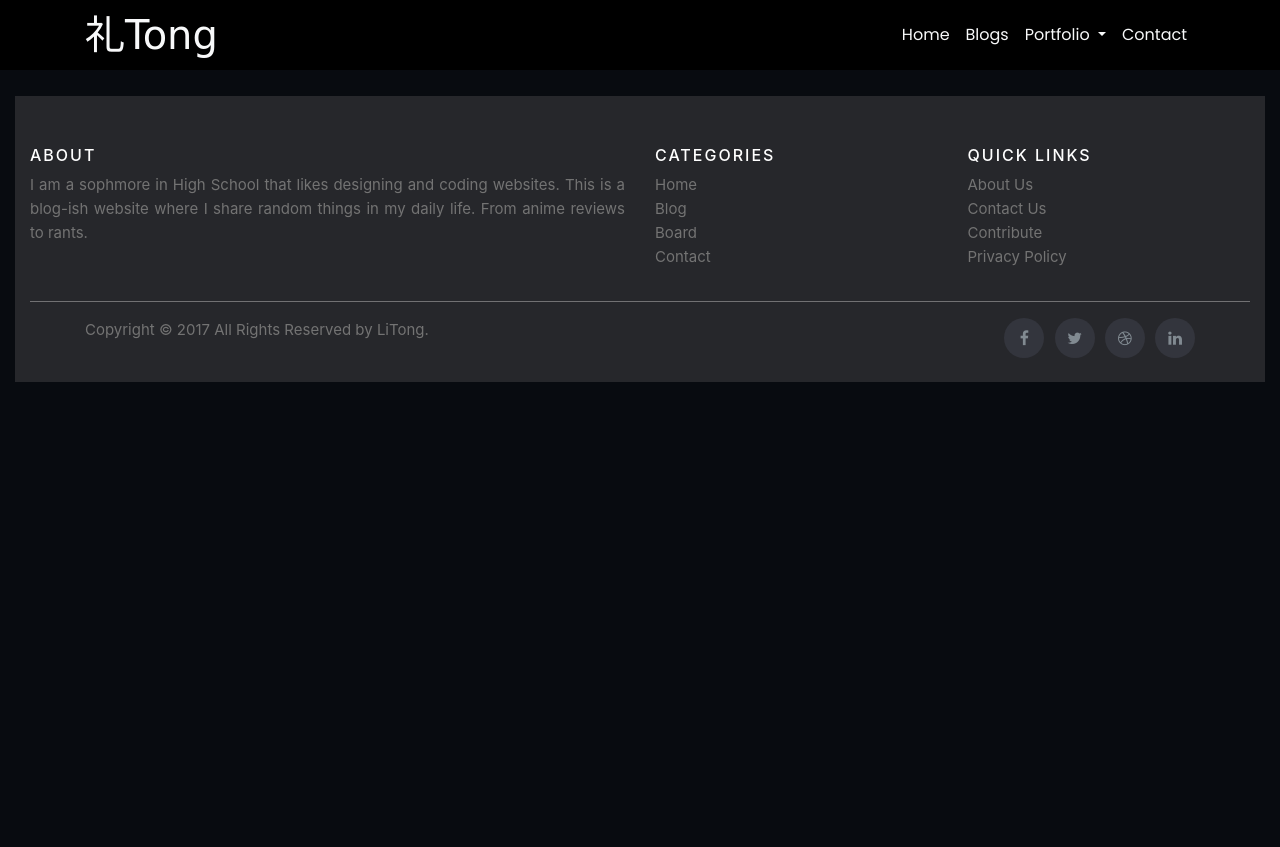
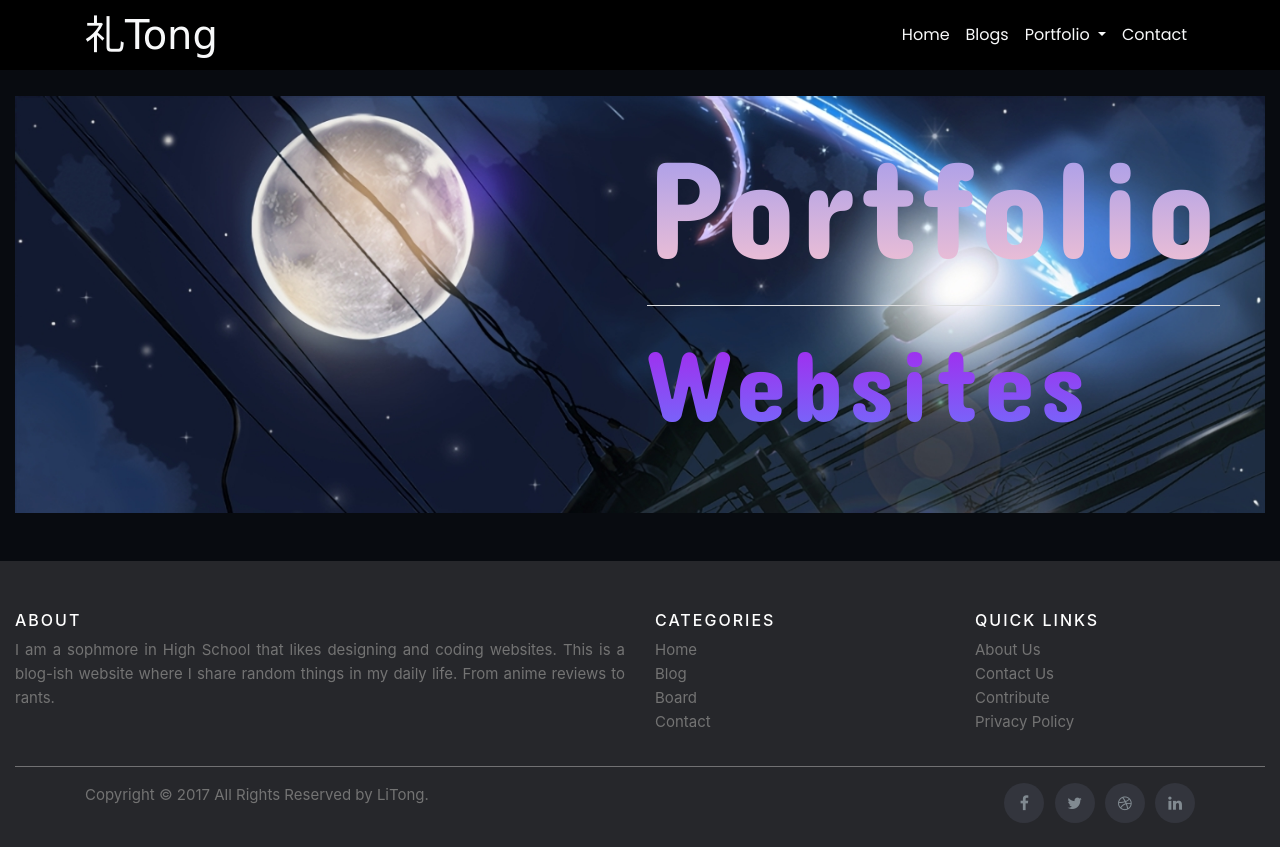
Before and after one commit to Litxng/LiTongBubble, a plain HTML site: page website.html in a window 1280 px wide. Before the commit the page ends 800 px from the top, so only its background shows below. Drawn offline with nearby package versions, Linux system fonts and the light colour scheme; a web font is replaced by a local one.

Commit message:
added banner to website.html

```diff
--- a/style.css
+++ b/style.css
@@ -521,3 +521,30 @@ ul.icons li:nth-child(4) a:hover .fa {
     font-size: 80px;
     color: white;
 }
+
+
+/* website */
+
+.wbanner-text {
+    position: absolute;
+    top: 120px;
+    right: 60px;
+}
+
+.wportfolio-text {
+    font-size: 11vw;
+    font-family: 'Concert One', cursive;
+    background: -webkit-linear-gradient(#9795EF, #F9C5D1);
+    -webkit-background-clip: text;
+    -webkit-text-fill-color: transparent;
+    letter-spacing: 5px;
+}
+
+.website-text {
+    font-family: 'Concert One', cursive;
+    letter-spacing: 5px;
+    background: -webkit-linear-gradient(#AD1DEB, #6E72FC);
+    -webkit-background-clip: text;
+    -webkit-text-fill-color: transparent;
+    font-size: 8vw;
+}
--- a/website.html
+++ b/website.html
@@ -16,6 +16,8 @@
     <link href="https://fonts.googleapis.com/css2?family=Chicle&display=swap" rel="stylesheet">
     <link href="https://fonts.googleapis.com/css2?family=Bubblegum+Sans&display=swap" rel="stylesheet">
     <link href="https://fonts.googleapis.com/css2?family=Poppins&display=swap" rel="stylesheet">
+    <link href="https://fonts.googleapis.com/css2?family=Concert+One&display=swap" rel="stylesheet">
+
 
 
 
@@ -56,7 +58,14 @@
         </div>
     </nav>
 
-    <div class="container-fluid pt-5">
+    <div class="container-fluid pt-5 mt-5">
+        <img class="img-fluid" src="assets/websitebanner.jpg" width="1410px">
+        <div class="wbanner-text">
+            <h1 class="wportfolio-text">Portfolio</h1>
+            <hr class="bg-light">
+            <h1 class="website-text">Websites</h1>
+        </div>
+    </div>
 
     <!-- Site footer -->
     <footer class="site-footer container-fluid mt-5">
```
Also changed, not shown: lasercut.html (+5 -7 lines), assets/websitebanner.jpg (added). Lines whose indentation alone changed are shown as unchanged.
